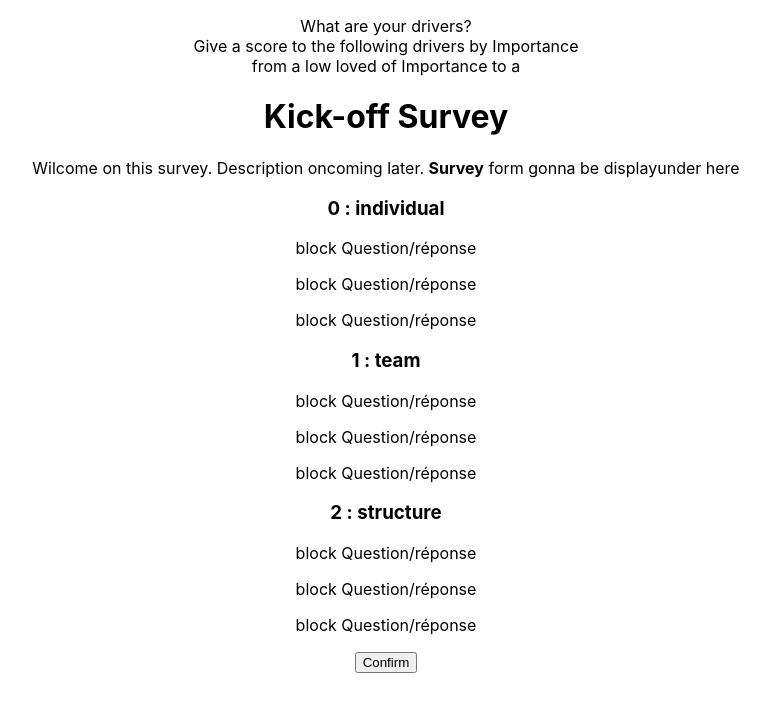
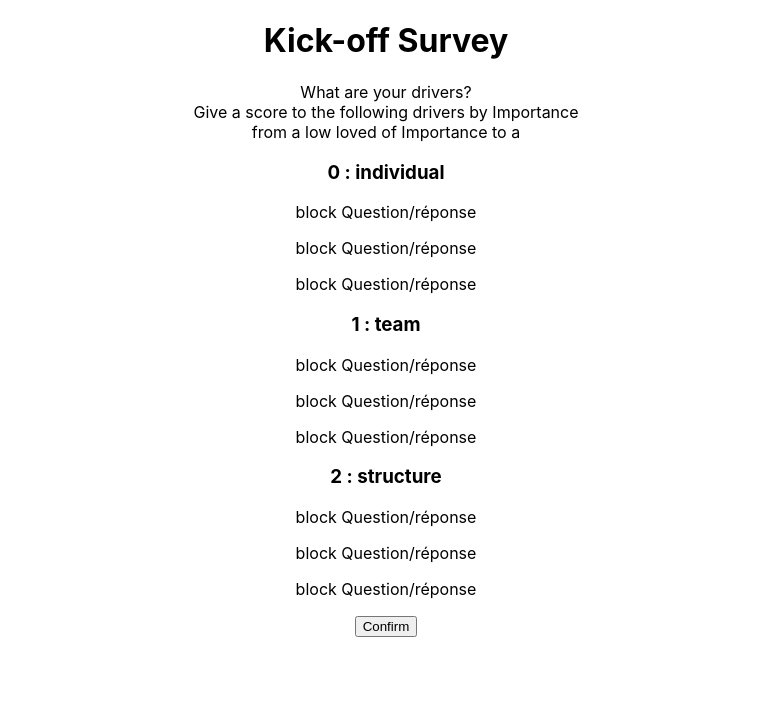
Before and after one commit to marouank7/eBloom, a React (Create React App) app in the folder front_app/: page / in a window 1280 px wide. Shown: the top 712 px of the page, without its empty margins (254-1024 px from the left). Built offline with nearby package versions, Linux system fonts and the light colour scheme.

Commit message:
TexteDescriptif moved and placed on right spot. By Pierre -5- 10h23

```diff
--- a/front_app/src/App.js
+++ b/front_app/src/App.js
@@ -1,6 +1,5 @@
 import React from 'react';
 import './App.css';
-import TexteDescriptif from'./TexteDescriptif.js';
 import KickOffPage from './Components/employee_surveys/KickOffPage';
 
 function App() {
@@ -9,7 +8,7 @@ function App() {
   return (
 
     <div className="App">
-      <TexteDescriptif/>
+
       <KickOffPage/>
     </div>
   );
--- a/front_app/src/Components/employee_surveys/KickOffPage.js
+++ b/front_app/src/Components/employee_surveys/KickOffPage.js
@@ -1,4 +1,5 @@
 import React, {Component} from 'react' ;
+import TexteDescriptif from'./TexteDescriptif.js';
 import SurveyForm from './SurveyForm';
 
 
@@ -18,7 +19,7 @@ export default class KickOffPage extends Component {
         return(
             <>
             <h1>Kick-off Survey</h1>
-            <p>Wilcome on this survey. Description oncoming later. <b>Survey</b> form gonna be displayunder here</p>
+            <TexteDescriptif/>
             <SurveyForm categories={this.listOfCategories} size={this.adminSetNQPC()} />
             </>
         )
```
Also changed, not shown: front_app/src/Components/employee_surveys/TexteDescriptif.css (added), front_app/src/Components/employee_surveys/TexteDescriptif.js (renamed from front_app/src/TexteDescriptif.js), front_app/src/TexteDescriptif.css (deleted).
